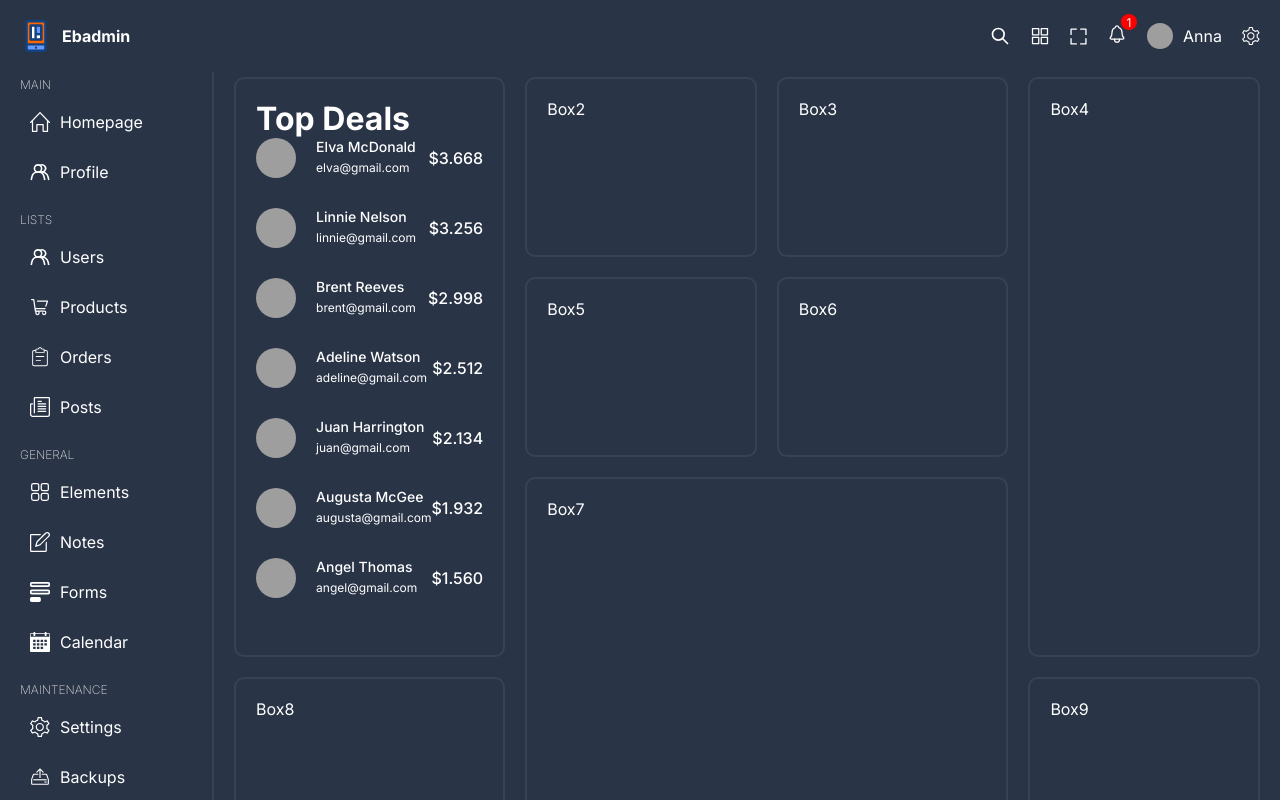
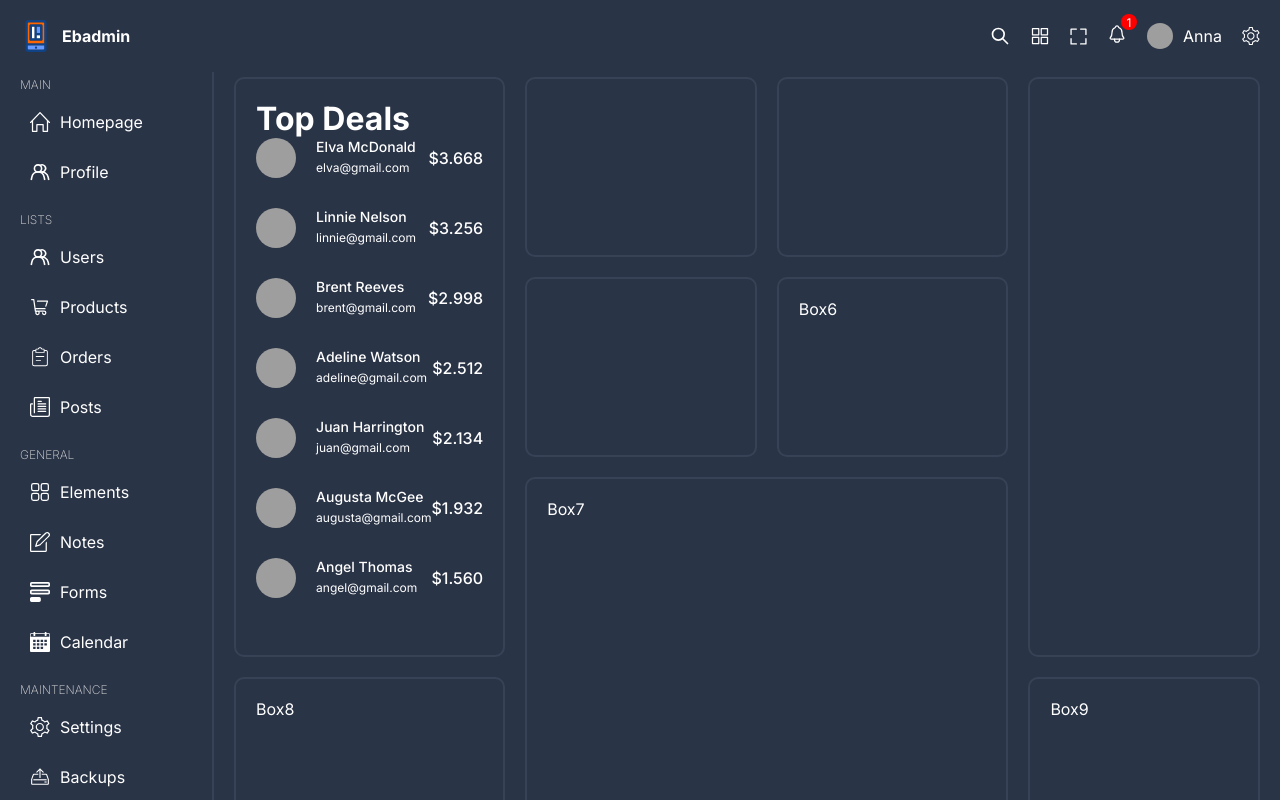
Before and after one commit to ebrahimmosadegh/react-admin-ui, a React (Vite) app: page / in a window 1280 px wide. Shown: the top 800 px of the page. Built offline with nearby package versions, Linux system fonts and the light colour scheme; grey boxes are pictures that could not be loaded.

Commit message:
yarn add recharts

```diff
--- a/package.json
+++ b/package.json
@@ -12,7 +12,8 @@
   "dependencies": {
     "react": "^18.2.0",
     "react-dom": "^18.2.0",
-    "react-router-dom": "^7.1.3"
+    "react-router-dom": "^7.1.3",
+    "recharts": "^2.15.0"
   },
   "devDependencies": {
     "@types/react": "^18.2.14",
--- a/src/pages/home/Home.tsx
+++ b/src/pages/home/Home.tsx
@@ -1,14 +1,15 @@
-import TopBox from '../../components/topBox/TopBox'
-import './home.scss'
+import TopBox from '../../components/topBox/TopBox';
+import './home.scss';
+import ChartBox from '../../components/chartBox/ChartBox';
 
 const Home = () => {
   return (
     <div className="home">
       <div className="box box1"><TopBox /></div>
-      <div className="box box2">Box2</div>
-      <div className="box box3">Box3</div>
-      <div className="box box4">Box4</div>
-      <div className="box box5">Box5</div>
+      <div className="box box2"><ChartBox /></div>
+      <div className="box box3"><ChartBox /></div>
+      <div className="box box4"><ChartBox /></div>
+      <div className="box box5"><ChartBox /></div>
       <div className="box box6">Box6</div>
       <div className="box box7">Box7</div>
       <div className="box box8">Box8</div>
```
